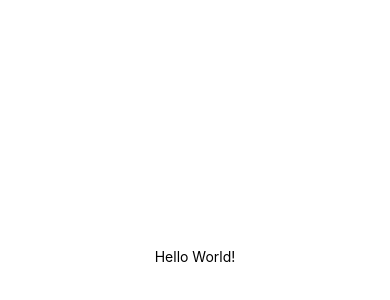
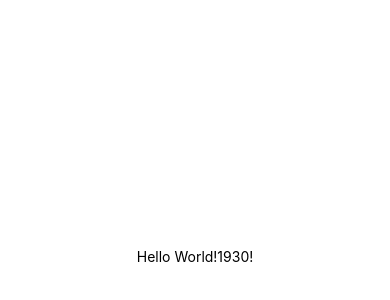
Before and after one commit to Guigite/app-de-calcular-churrasco, a React Native app: screen / in a window 390 px wide. Shown: the part 166-466 px from the top of the page. Built offline with nearby package versions, Linux system fonts and the light colour scheme.

Commit message:
Hello world 2

```diff
--- a/App.js
+++ b/App.js
@@ -4,7 +4,7 @@
 export default function App() {
   return (
     <View style={styles.container}>
-      <Text>Hello World!</Text>
+      <Text>Hello World!1930!</Text>
       <StatusBar style="auto" />
     </View>
   );
```
